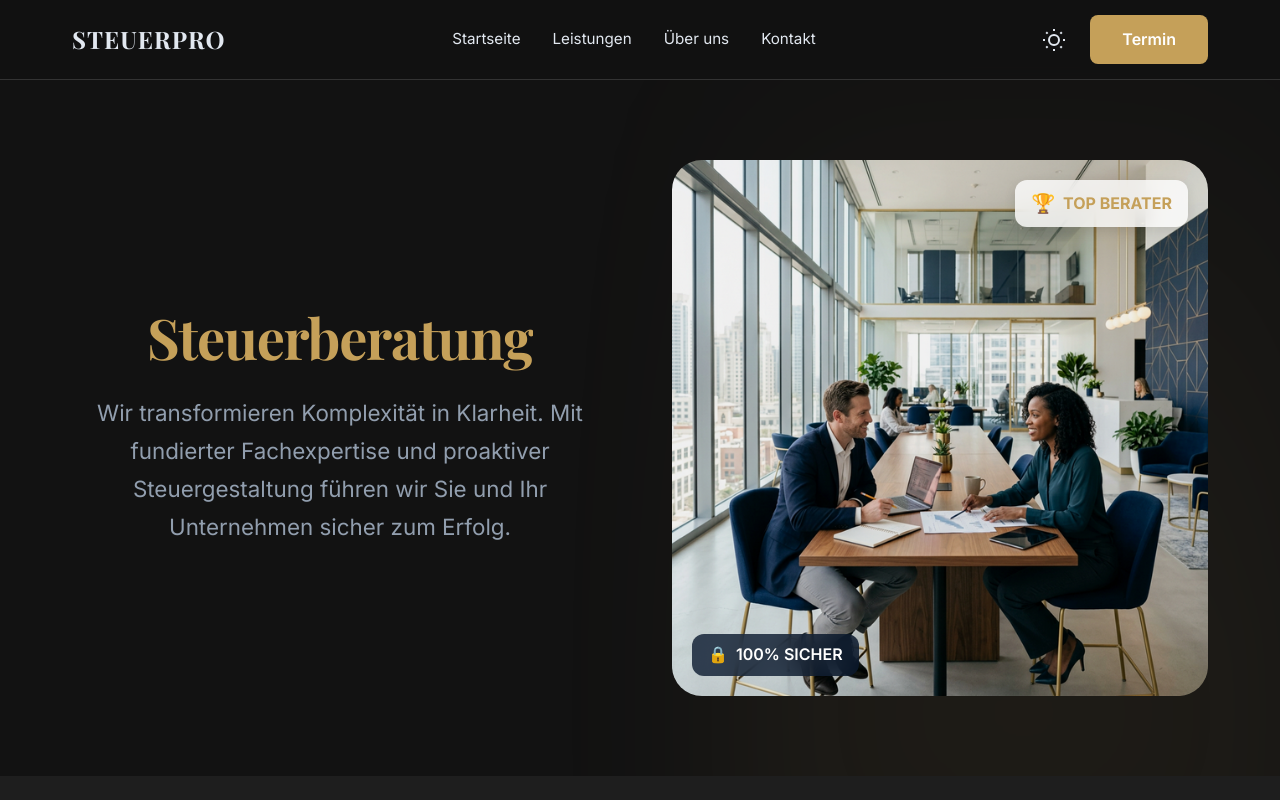
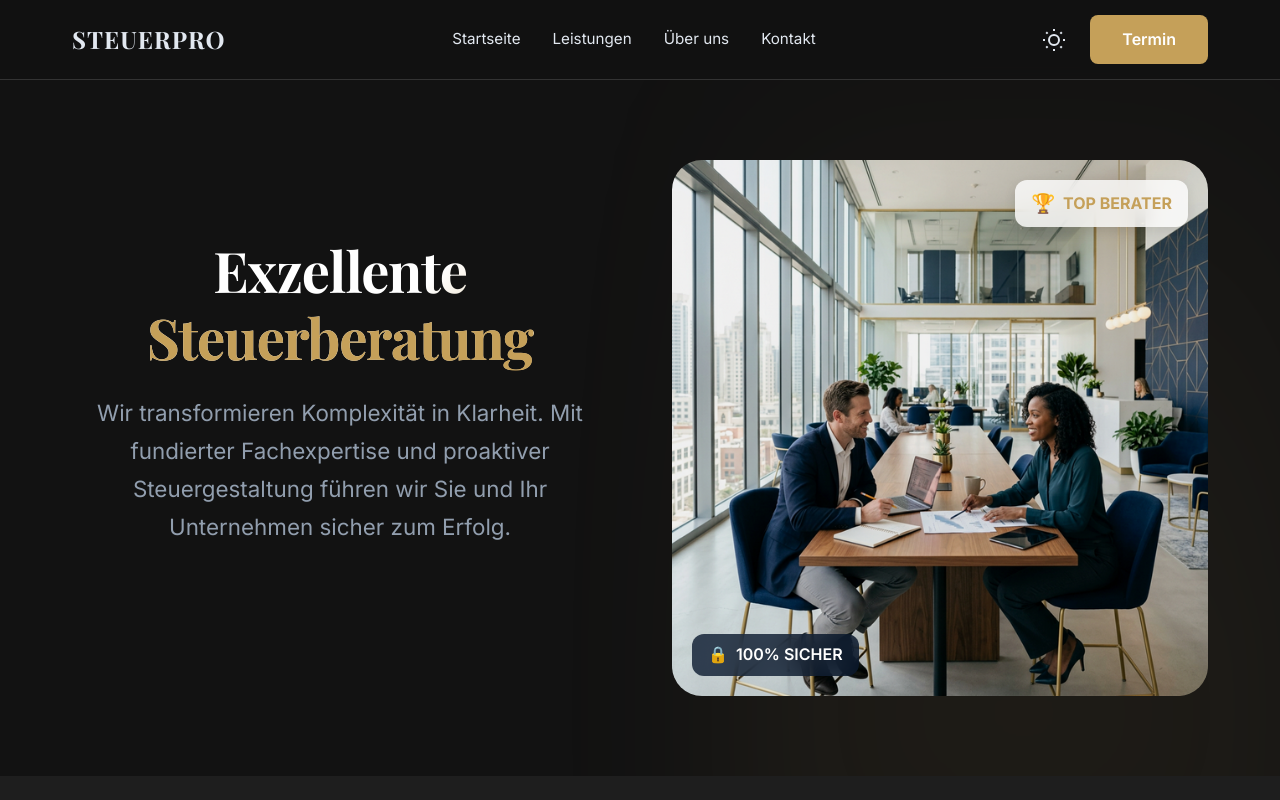
Before and after one commit to WebTech-Agentur/Steuerberater--Webtech, a website built with Vite: page index.html in a window 1280 px wide. Both pictures are taken after a click on the button "Toggle Dark Mode". Shown: the top 800 px of the page. Built offline with nearby package versions, Linux system fonts and the light colour scheme.

Commit message:
Fix: Exzellente title now visible in dark mode on homepage

```diff
--- a/src/style.css
+++ b/src/style.css
@@ -527,7 +527,15 @@ h1 {
 }
 
 [data-theme='dark'] h1 {
-  background: linear-gradient(135deg, #ffffff 0%, var(--accent-light) 100%);
+  background: linear-gradient(135deg, #ffffff 0%, #C5A059 100%);
+  -webkit-background-clip: text;
+  -webkit-text-fill-color: transparent;
+  background-clip: text;
+}
+
+/* Ensure 'Exzellente' is always visible in dark mode on the hero */
+[data-theme='dark'] .hero h1 {
+  background: linear-gradient(135deg, #ffffff 60%, #C5A059 100%);
   -webkit-background-clip: text;
   -webkit-text-fill-color: transparent;
   background-clip: text;
```
